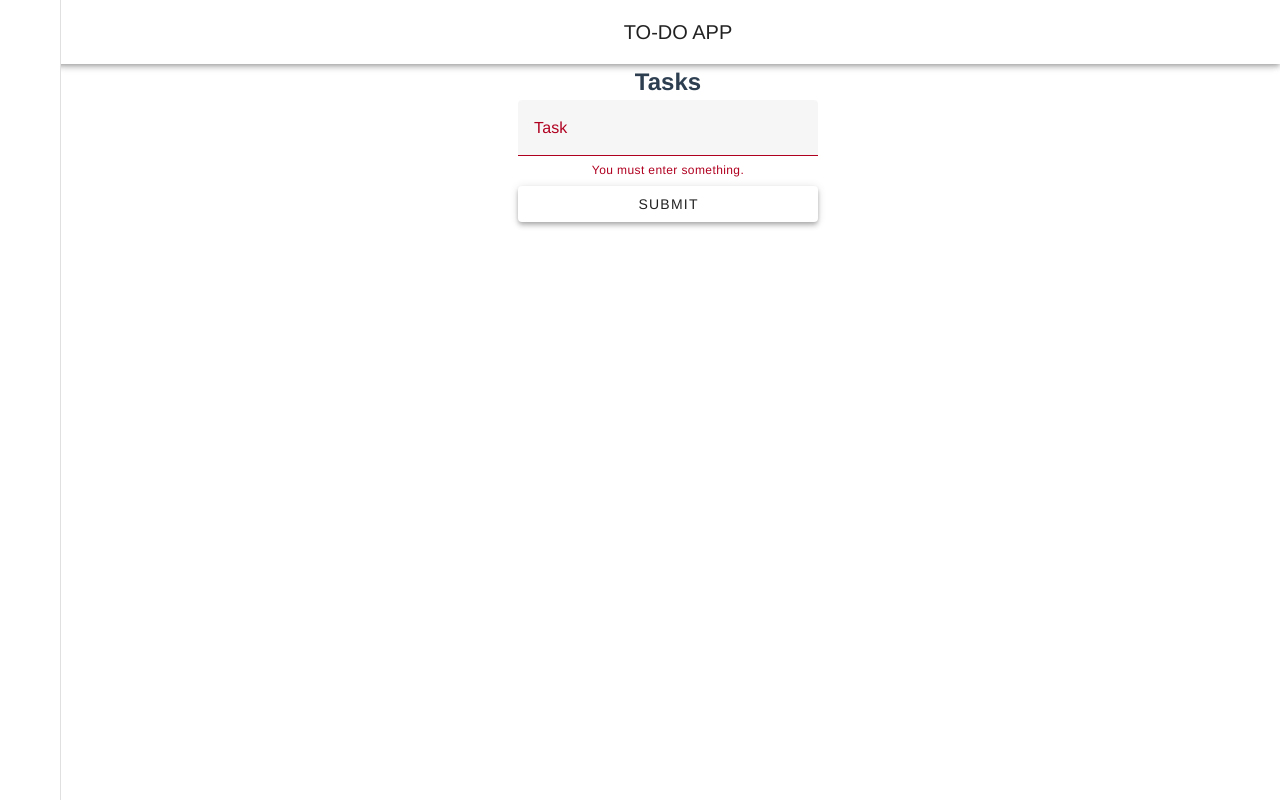
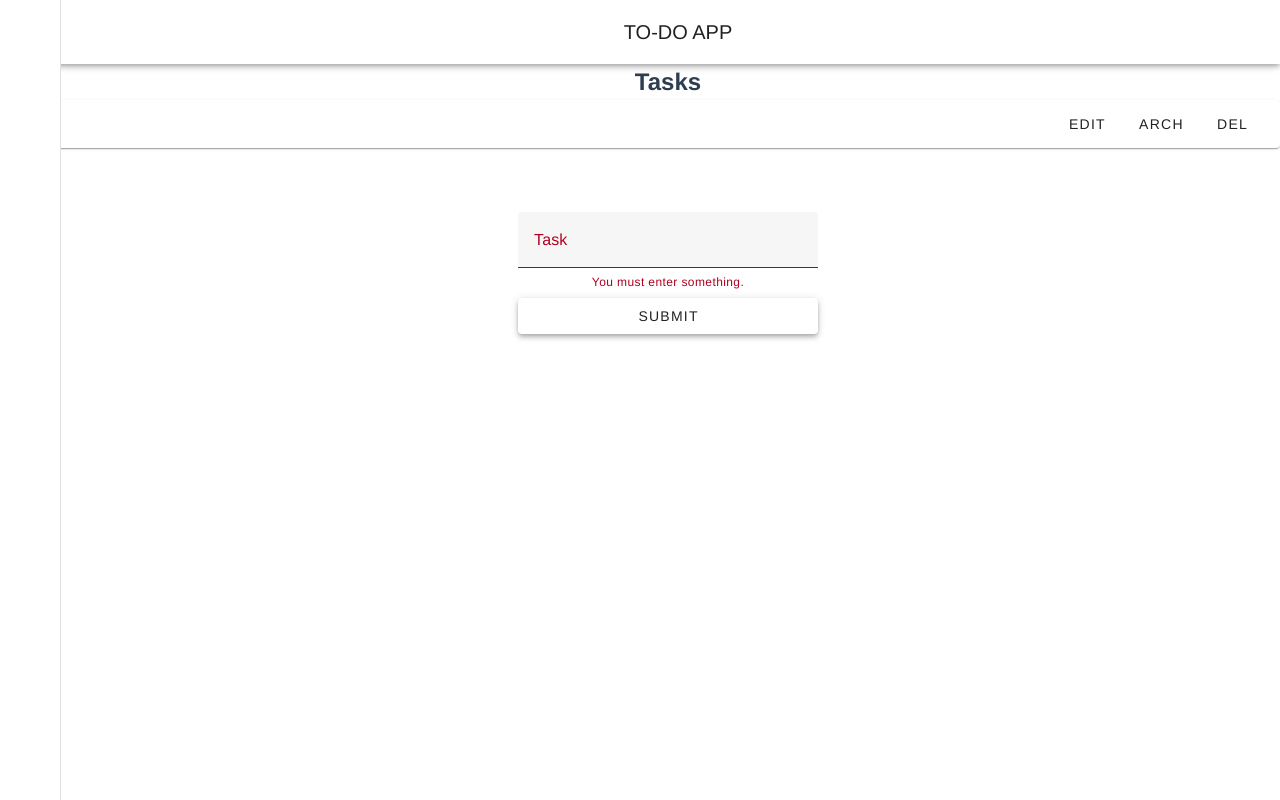
Before and after one commit to ColdBlood237/vue-todo-app, a Vue app: page /tasks in a window 1280 px wide. Both pictures are taken after a click on the button "SUBMIT". Built offline with nearby package versions, Linux system fonts and the light colour scheme; grey boxes are pictures that could not be loaded.

Commit message:
Display the tasks in the tasks view

```diff
--- a/src/components/TaskForm.vue
+++ b/src/components/TaskForm.vue
@@ -1,5 +1,5 @@
 <template>
-  <v-sheet width="300" class="mx-auto task-form">
+  <v-sheet width="300" class="mx-auto">
     <v-form
       @submit.prevent="
         $emit(`submitForm`, task);
@@ -14,22 +14,8 @@
 
 <script>
 import { ref } from "vue";
+
 export default {
-  //   data: () => ({
-  //     expand: false,
-  //     task: "",
-  //     rules: [
-  //       (value) => {
-  //         if (value) return true;
-  //         return "You must enter something.";
-  //       },
-  //     ],
-  //   }),
-  //   methods: {
-  //     emitEvent(e) {
-  //       this.$emit("submit", e);
-  //     },
-  //   },
   setup() {
     const expand = ref(false);
     const task = ref("");
@@ -45,8 +31,4 @@ export default {
 };
 </script>
 
-<style>
-.task-form {
-  display: block;
-}
-</style>
+<style></style>
--- /dev/null
+++ b/src/components/TasksList.vue
@@ -0,0 +1,51 @@
+<template>
+  <v-card class="mb-16" v-if="tasks.length">
+    <v-slide-y-transition class="py-0" group tag="v-list">
+      <template v-for="(task, i) in tasks" :key="task.id">
+        <v-divider v-if="i !== 0" :key="task.id"></v-divider>
+
+        <v-list-item>
+          <template v-slot:prepend>
+            <v-checkbox-btn
+              @click="task.completed = !task.completed"
+              v-model="task.completed"
+              color="grey"
+            ></v-checkbox-btn>
+          </template>
+
+          <div class="d-flex justify-space-between align-center">
+            <v-list-item-title>
+              <span :class="task.completed ? 'text-grey' : 'text-primary'">{{
+                task.title
+              }}</span>
+            </v-list-item-title>
+
+            <div>
+              <v-btn variant="text">edit</v-btn>
+              <v-btn variant="text">arch</v-btn>
+              <v-btn variant="text">del</v-btn>
+            </div>
+          </div>
+
+          <template v-slot:append>
+            <v-expand-x-transition>
+              <v-icon v-if="task.completed" color="success"> mdi-check </v-icon>
+            </v-expand-x-transition>
+          </template>
+        </v-list-item>
+      </template>
+    </v-slide-y-transition>
+  </v-card>
+</template>
+
+<script>
+export default {
+  props: ["tasks"],
+  setup(props) {
+    console.log(props.tasks);
+    return {};
+  },
+};
+</script>
+
+<style></style>
--- a/src/views/TasksView.vue
+++ b/src/views/TasksView.vue
@@ -1,5 +1,6 @@
 <template>
   <h2>Tasks</h2>
+  <TasksList :tasks="tasks" />
   <TaskForm @submitForm="addTask" />
 </template>
 
@@ -7,12 +8,12 @@
 import { onMounted, ref, watch } from "vue";
 import uniqid from "uniqid";
 import TaskForm from "../components/TaskForm.vue";
+import TasksList from "../components/TasksList.vue";
 
 export default {
-  components: { TaskForm },
+  components: { TaskForm, TasksList },
   setup() {
     const tasks = ref([""]);
-    console.log(tasks.value);
 
     function addTask(task) {
       tasks.value.push({
@@ -22,7 +23,6 @@ export default {
         archived: false,
       });
       localStorage.setItem("tasks", JSON.stringify(tasks.value));
-      console.log("tasks in local storage : " + localStorage.getItem("tasks"));
     }
 
     onMounted(() => {
@@ -32,10 +32,6 @@ export default {
       tasks.value = JSON.parse(localStorage.getItem("tasks"));
     });
 
-    // watch(tasks, () => {
-    //   localStorage.setItem("tasks", tasks);
-    // });
-
     return { tasks, addTask };
   },
 };
```
